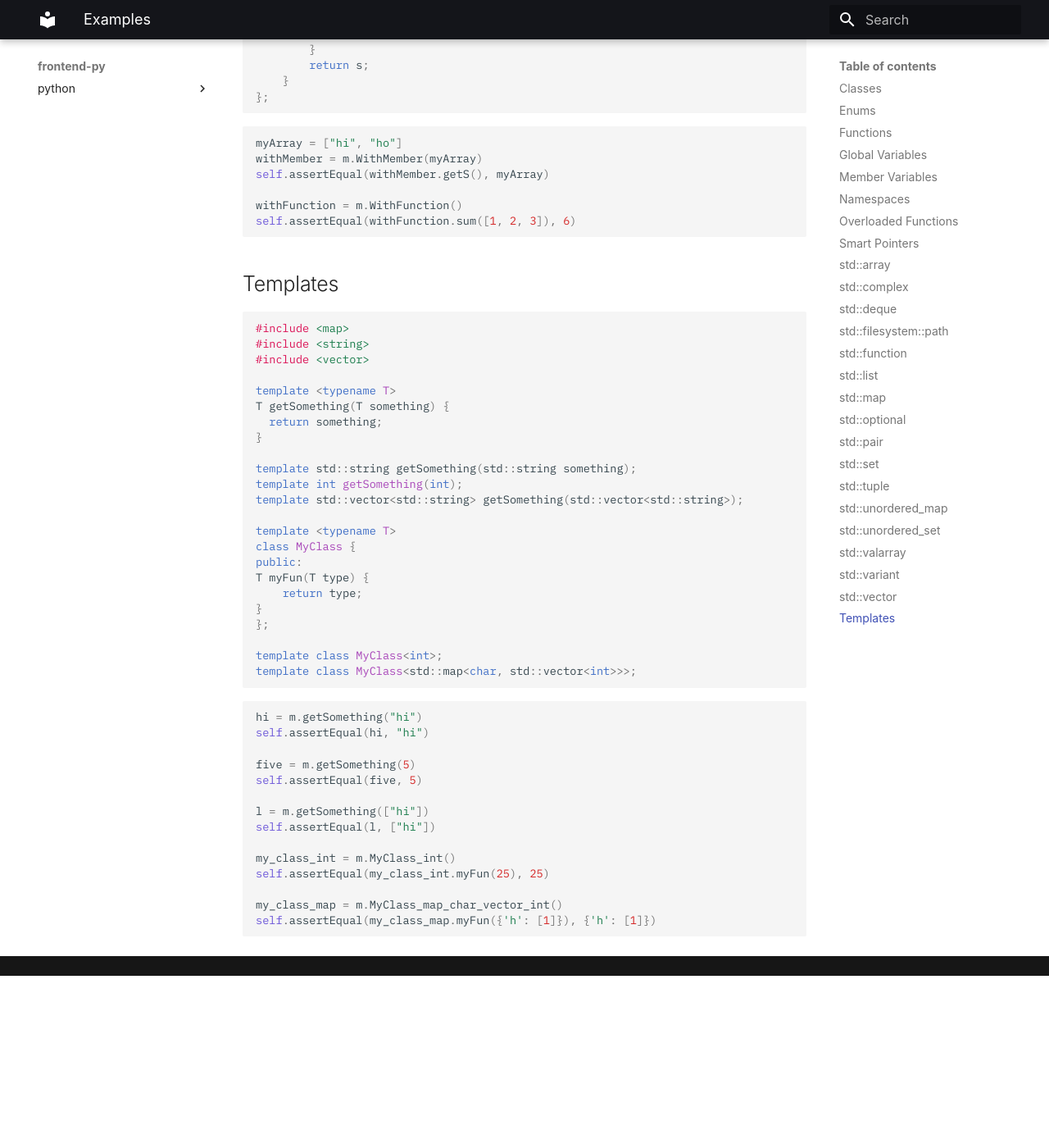
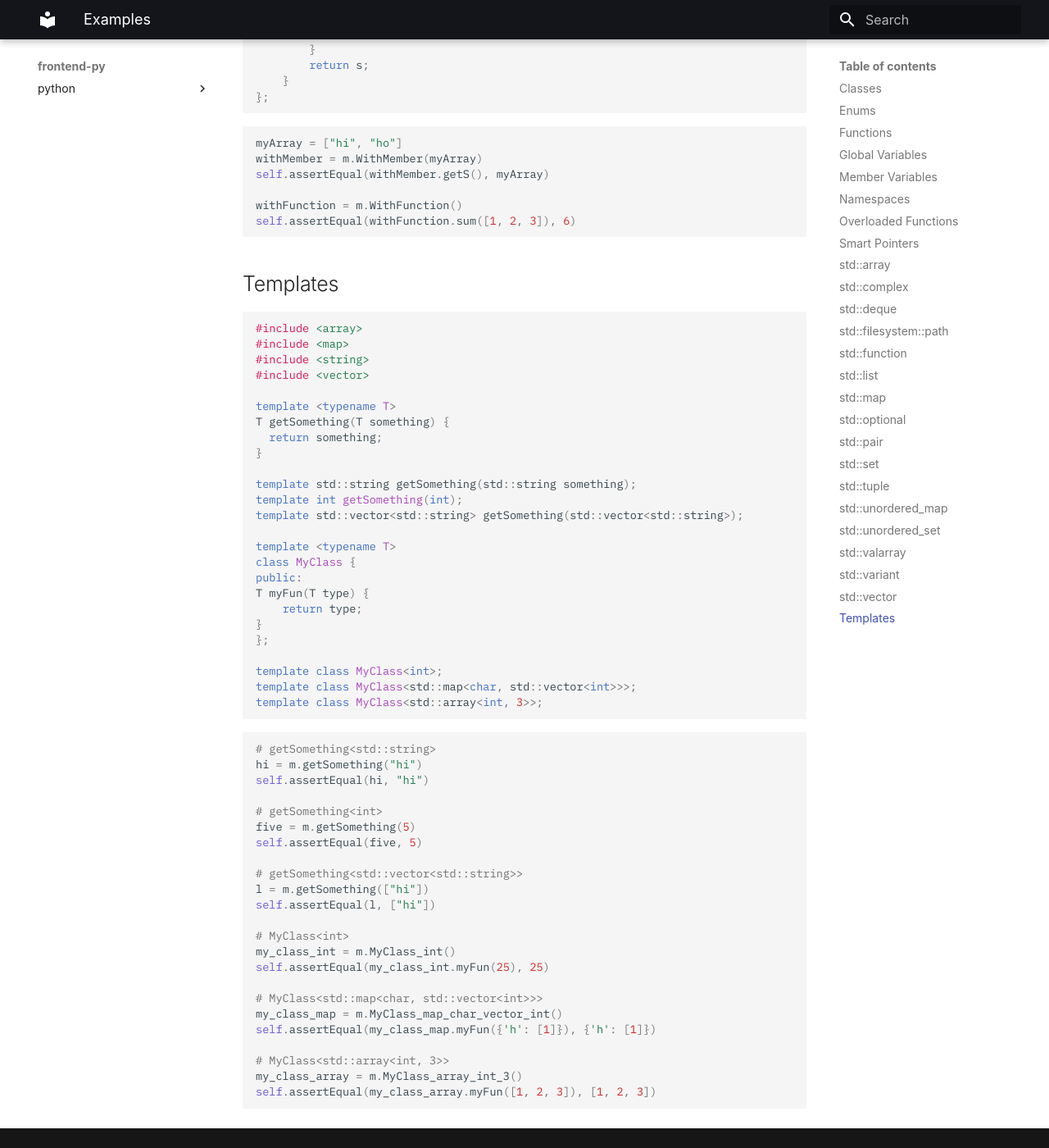
Before and after one commit to Tolc-Software/frontend.py, an MkDocs documentation site: the page built from docs/public/examples.md, in a window 1280 px wide and 1400 px high, scrolled down 20427 px. Shown: the whole window at 82% size. Built offline with MkDocs 1.6.1 and Material for MkDocs 9.7.7, drawn with Linux system fonts in a browser that asks for light colours; some web fonts are replaced; before the commit the page ends 21617 px from its top, so only the background shows below that.

Commit message:
Add support for integrals in template parameters

````diff
--- a/docs/public/examples.md
+++ b/docs/public/examples.md
@@ -1277,6 +1277,7 @@ self.assertEqual(withFunction.sum([1, 2, 3]), 6)
 
 ```cpp
 
+#include <array>
 #include <map>
 #include <string>
 #include <vector>
@@ -1300,24 +1301,35 @@ T myFun(T type) {
 
 template class MyClass<int>;
 template class MyClass<std::map<char, std::vector<int>>>;
+template class MyClass<std::array<int, 3>>;
 
 ```
 
 
 ```python
 
+# getSomething<std::string>
 hi = m.getSomething("hi")
 self.assertEqual(hi, "hi")
 
+# getSomething<int>
 five = m.getSomething(5)
 self.assertEqual(five, 5)
 
+# getSomething<std::vector<std::string>>
 l = m.getSomething(["hi"])
 self.assertEqual(l, ["hi"])
 
+# MyClass<int>
 my_class_int = m.MyClass_int()
 self.assertEqual(my_class_int.myFun(25), 25)
 
+# MyClass<std::map<char, std::vector<int>>>
 my_class_map = m.MyClass_map_char_vector_int()
 self.assertEqual(my_class_map.myFun({'h': [1]}), {'h': [1]})
+
+# MyClass<std::array<int, 3>>
+my_class_array = m.MyClass_array_int_3()
+self.assertEqual(my_class_array.myFun([1, 2, 3]), [1, 2, 3])
+
 ```
````
Also changed, not shown: docs/public/template_naming_convention.md (+3 -0 lines), 2 other files.
